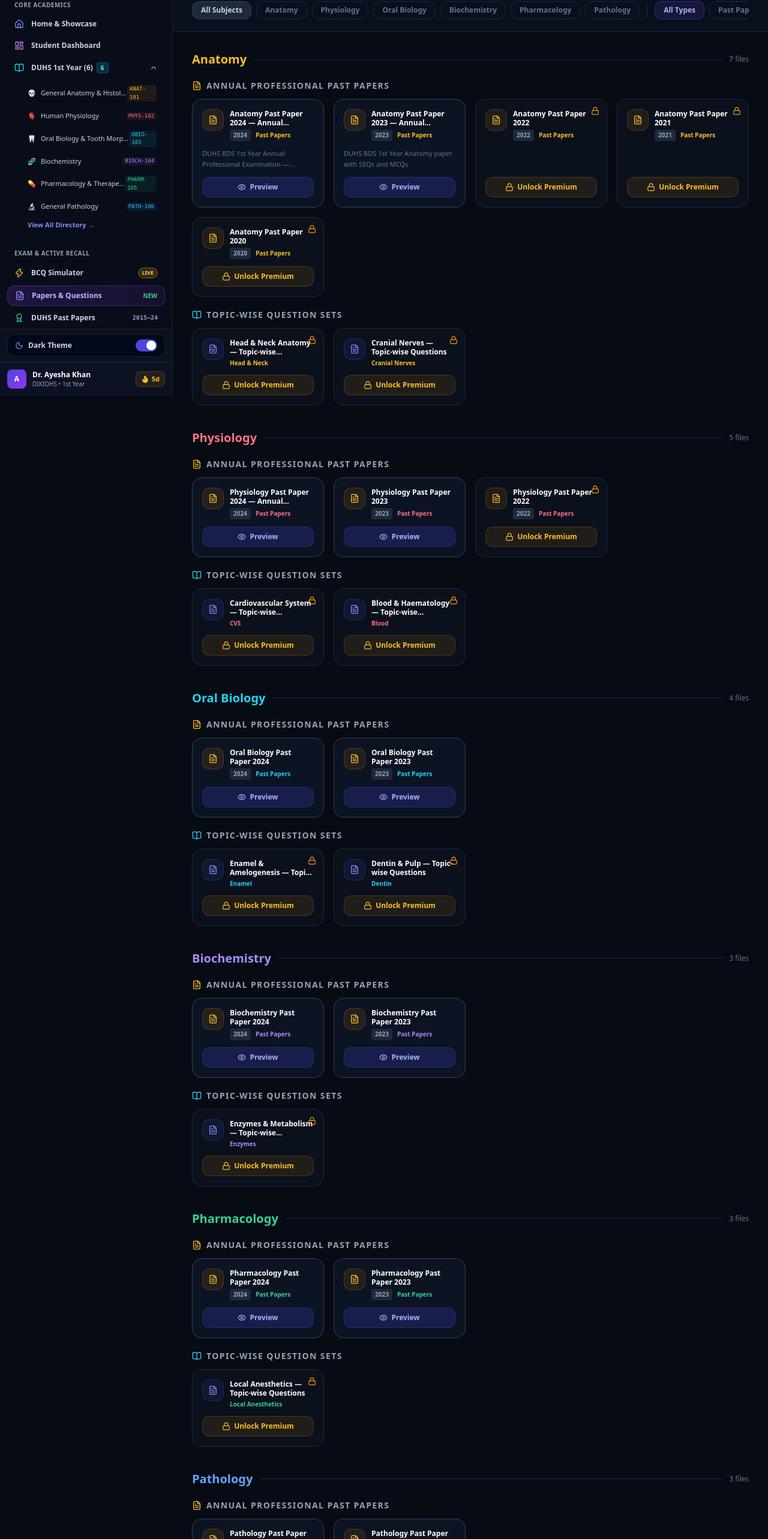
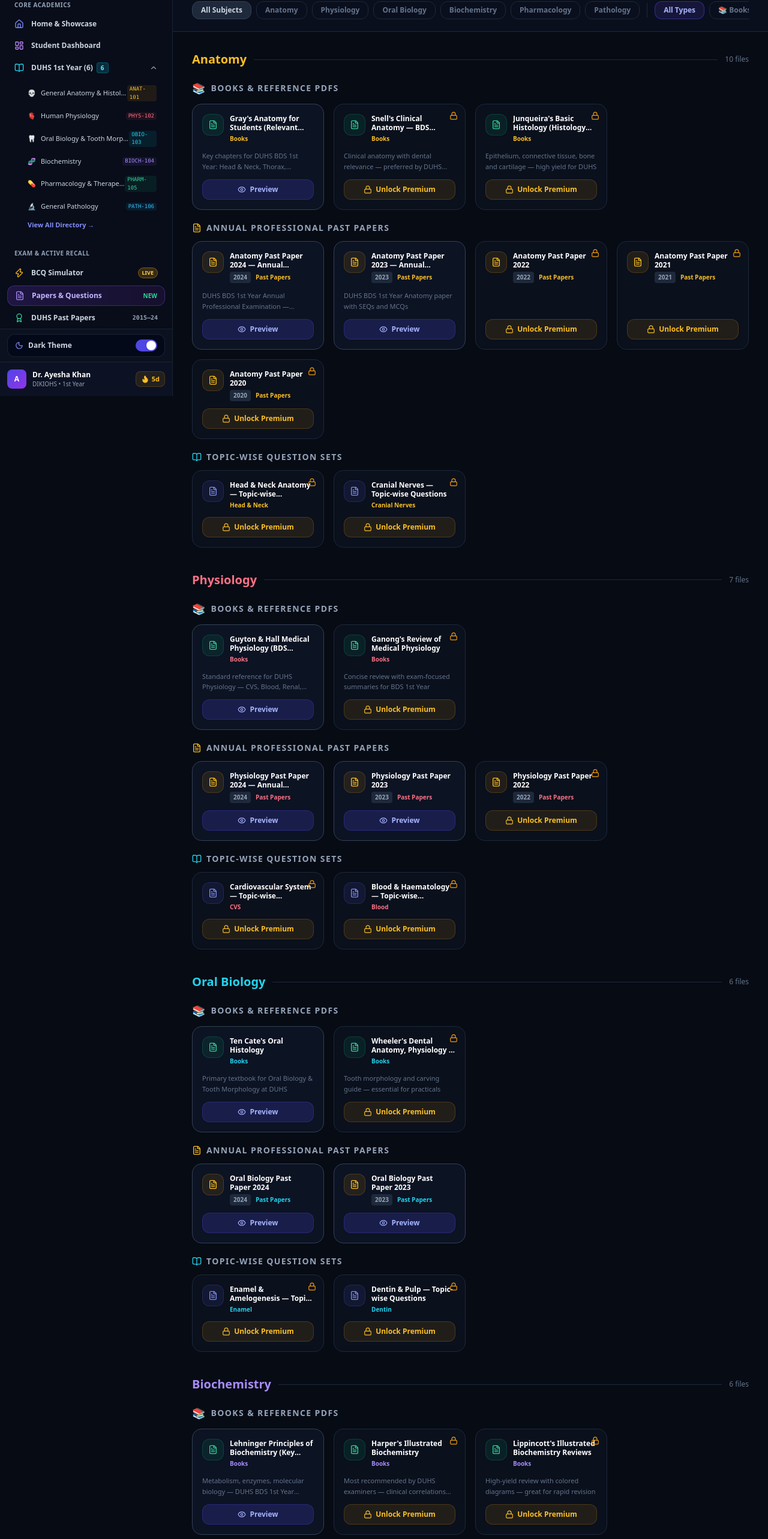
Before and after one commit to mkazkhan28/mulbureymind-, a Next.js app: page /content in a window 1280 px wide. Shown: the part 140-2706 px from the top of the page at 60% size. Built offline with nearby package versions, Linux system fonts and the light colour scheme.

Commit message:
Add Books & Reference PDFs section per subject

```diff
--- a/src/app/content/page.tsx
+++ b/src/app/content/page.tsx
@@ -29,7 +29,159 @@
 }
 
 const CONTENT_FILES: ContentFile[] = [
-  // ── ANATOMY ──────────────────────────────────────────────────────────────
+  // ── ANATOMY BOOKS ────────────────────────────────────────────────────────
+  {
+    id: "anat-book-gray",
+    title: "Gray's Anatomy for Students (Relevant Chapters)",
+    type: "pdf",
+    driveId: "PASTE_GRAYS_ANATOMY_PDF_ID_HERE",
+    subject: "anat",
+    topic: "Books",
+    premium: false,
+    description: "Key chapters for DUHS BDS 1st Year: Head & Neck, Thorax, Embryology",
+  },
+  {
+    id: "anat-book-snell",
+    title: "Snell's Clinical Anatomy — BDS Edition",
+    type: "pdf",
+    driveId: "PASTE_SNELL_ANATOMY_PDF_ID_HERE",
+    subject: "anat",
+    topic: "Books",
+    premium: true,
+    description: "Clinical anatomy with dental relevance — preferred by DUHS examiners",
+  },
+  {
+    id: "anat-book-histology",
+    title: "Junqueira's Basic Histology (Histology Chapters)",
+    type: "pdf",
+    driveId: "PASTE_JUNQUEIRA_HISTOLOGY_PDF_ID_HERE",
+    subject: "anat",
+    topic: "Books",
+    premium: true,
+    description: "Epithelium, connective tissue, bone and cartilage — high yield for DUHS",
+  },
+
+  // ── PHYSIOLOGY BOOKS ──────────────────────────────────────────────────────
+  {
+    id: "phys-book-guyton",
+    title: "Guyton & Hall Medical Physiology (BDS Chapters)",
+    type: "pdf",
+    driveId: "PASTE_GUYTON_PHYSIOLOGY_PDF_ID_HERE",
+    subject: "phys",
+    topic: "Books",
+    premium: false,
+    description: "Standard reference for DUHS Physiology — CVS, Blood, Renal, Respiratory",
+  },
+  {
+    id: "phys-book-ganong",
+    title: "Ganong's Review of Medical Physiology",
+    type: "pdf",
+    driveId: "PASTE_GANONG_PHYSIOLOGY_PDF_ID_HERE",
+    subject: "phys",
+    topic: "Books",
+    premium: true,
+    description: "Concise review with exam-focused summaries for BDS 1st Year",
+  },
+
+  // ── ORAL BIOLOGY BOOKS ────────────────────────────────────────────────────
+  {
+    id: "oral-book-ten-cate",
+    title: "Ten Cate's Oral Histology",
+    type: "pdf",
+    driveId: "PASTE_TEN_CATE_PDF_ID_HERE",
+    subject: "oral-bio",
+    topic: "Books",
+    premium: false,
+    description: "Primary textbook for Oral Biology & Tooth Morphology at DUHS",
+  },
+  {
+    id: "oral-book-wheeler",
+    title: "Wheeler's Dental Anatomy, Physiology & Occlusion",
+    type: "pdf",
+    driveId: "PASTE_WHEELER_PDF_ID_HERE",
+    subject: "oral-bio",
+    topic: "Books",
+    premium: true,
+    description: "Tooth morphology and carving guide — essential for practicals",
+  },
+
+  // ── BIOCHEMISTRY BOOKS ────────────────────────────────────────────────────
+  {
+    id: "biochem-book-lehninger",
+    title: "Lehninger Principles of Biochemistry (Key Chapters)",
+    type: "pdf",
+    driveId: "PASTE_LEHNINGER_PDF_ID_HERE",
+    subject: "biochem",
+    topic: "Books",
+    premium: false,
+    description: "Metabolism, enzymes, molecular biology — DUHS BDS 1st Year relevant chapters",
+  },
+  {
+    id: "biochem-book-harper",
+    title: "Harper's Illustrated Biochemistry",
+    type: "pdf",
+    driveId: "PASTE_HARPERS_BIOCHEM_PDF_ID_HERE",
+    subject: "biochem",
+    topic: "Books",
+    premium: true,
+    description: "Most recommended by DUHS examiners — clinical correlations included",
+  },
+  {
+    id: "biochem-book-lippincott",
+    title: "Lippincott's Illustrated Biochemistry Reviews",
+    type: "pdf",
+    driveId: "PASTE_LIPPINCOTT_BIOCHEM_PDF_ID_HERE",
+    subject: "biochem",
+    topic: "Books",
+    premium: true,
+    description: "High-yield review with colored diagrams — great for rapid revision",
+  },
+
+  // ── PHARMACOLOGY BOOKS ────────────────────────────────────────────────────
+  {
+    id: "pharm-book-katzung",
+    title: "Katzung Basic & Clinical Pharmacology",
+    type: "pdf",
+    driveId: "PASTE_KATZUNG_PDF_ID_HERE",
+    subject: "pharm",
+    topic: "Books",
+    premium: false,
+    description: "Primary pharmacology text — Local anesthetics, antimicrobials, analgesics",
+  },
+  {
+    id: "pharm-book-rang",
+    title: "Rang & Dale's Pharmacology",
+    type: "pdf",
+    driveId: "PASTE_RANG_DALE_PDF_ID_HERE",
+    subject: "pharm",
+    topic: "Books",
+    premium: true,
+    description: "Comprehensive pharmacology with dental drug focus for BDS students",
+  },
+
+  // ── PATHOLOGY BOOKS ───────────────────────────────────────────────────────
+  {
+    id: "path-book-robbins",
+    title: "Robbins Basic Pathology (BDS Chapters)",
+    type: "pdf",
+    driveId: "PASTE_ROBBINS_PATHOLOGY_PDF_ID_HERE",
+    subject: "path",
+    topic: "Books",
+    premium: false,
+    description: "Inflammation, neoplasia, cell injury — the DUHS standard for Pathology",
+  },
+  {
+    id: "path-book-harsh",
+    title: "Harsh Mohan Textbook of Pathology",
+    type: "pdf",
+    driveId: "PASTE_HARSH_MOHAN_PDF_ID_HERE",
+    subject: "path",
+    topic: "Books",
+    premium: true,
+    description: "Pakistani curriculum-friendly pathology text — used widely at DUHS",
+  },
+
+  // ── ANATOMY PAST PAPERS ───────────────────────────────────────────────────
   {
     id: "anat-pp-2024",
     title: "Anatomy Past Paper 2024 — Annual Professional",
@@ -300,9 +452,10 @@
 ];
 
 const TYPE_FILTER = [
-  { id: "all",       label: "All Types" },
-  { id: "past-papers", label: "Past Papers" },
-  { id: "topic-q",  label: "Topic Questions" },
+  { id: "all",        label: "All Types" },
+  { id: "books",      label: "📚 Books & PDFs" },
+  { id: "past-papers",label: "📄 Past Papers" },
+  { id: "topic-q",   label: "🗂️ Topic Questions" },
 ];
 
 function getDriveEmbedUrl(driveId: string) {
@@ -328,8 +481,9 @@
   const filtered = CONTENT_FILES.filter(f => {
     const matchSubject = activeSubject === "all" || f.subject === activeSubject;
     const matchType = activeType === "all"
+      || (activeType === "books" && f.topic === "Books")
       || (activeType === "past-papers" && f.topic === "Past Papers")
-      || (activeType === "topic-q" && f.topic !== "Past Papers");
+      || (activeType === "topic-q" && f.topic !== "Past Papers" && f.topic !== "Books");
     const matchSearch = !search || f.title.toLowerCase().includes(search.toLowerCase()) || f.topic.toLowerCase().includes(search.toLowerCase());
     return matchSubject && matchType && matchSearch;
   });
@@ -415,7 +569,7 @@
           displayGroups.map(group => {
             const subjectInfo = SUBJECTS.find(s => s.id === group.id)!;
             const pastPapers = group.files.filter(f => f.topic === "Past Papers").sort((a,b) => (b.year||"0").localeCompare(a.year||"0"));
-            const topicFiles = group.files.filter(f => f.topic !== "Past Papers");
+            const topicFiles = group.files.filter(f => f.topic !== "Past Papers" && f.topic !== "Books");
 
             return (
               <section key={group.id} className="space-y-5">
@@ -425,6 +579,30 @@
                   <div className="h-px flex-1 bg-slate-800" />
                   <span className="text-xs text-slate-500">{group.files.length} files</span>
                 </div>
+
+                {/* Books sub-section */}
+                {(() => {
+                  const books = group.files.filter(f => f.topic === "Books");
+                  if (books.length === 0) return null;
+                  return (
+                    <div>
+                      <h3 className="text-sm font-bold text-slate-400 uppercase tracking-widest mb-3 flex items-center gap-2">
+                        <span className="text-lg">📚</span>
+                        Books &amp; Reference PDFs
+                      </h3>
+                      <div className="grid grid-cols-1 sm:grid-cols-2 lg:grid-cols-3 xl:grid-cols-4 gap-4">
+                        {books.map(file => (
+                          <FileCard
+                            key={file.id}
+                            file={file}
+                            subjectColor={subjectInfo.color}
+                            onView={() => setViewerFile(file)}
+                          />
+                        ))}
+                      </div>
+                    </div>
+                  );
+                })()}
 
                 {/* Past Papers sub-section */}
                 {pastPapers.length > 0 && (
@@ -570,9 +748,15 @@
         <div className={`w-9 h-9 rounded-xl flex items-center justify-center shrink-0 ${
           file.topic === "Past Papers"
             ? "bg-amber-500/10 border border-amber-500/20"
+            : file.topic === "Books"
+            ? "bg-emerald-500/10 border border-emerald-500/20"
             : "bg-indigo-500/10 border border-indigo-500/20"
         }`}>
-          <FileText className={`w-4 h-4 ${file.topic === "Past Papers" ? "text-amber-400" : "text-indigo-400"}`} />
+          <FileText className={`w-4 h-4 ${
+            file.topic === "Past Papers" ? "text-amber-400"
+            : file.topic === "Books" ? "text-emerald-400"
+            : "text-indigo-400"
+          }`} />
         </div>
         <div className="min-w-0 flex-1">
           <p className="text-white text-xs font-semibold leading-tight line-clamp-2">{file.title}</p>
```
